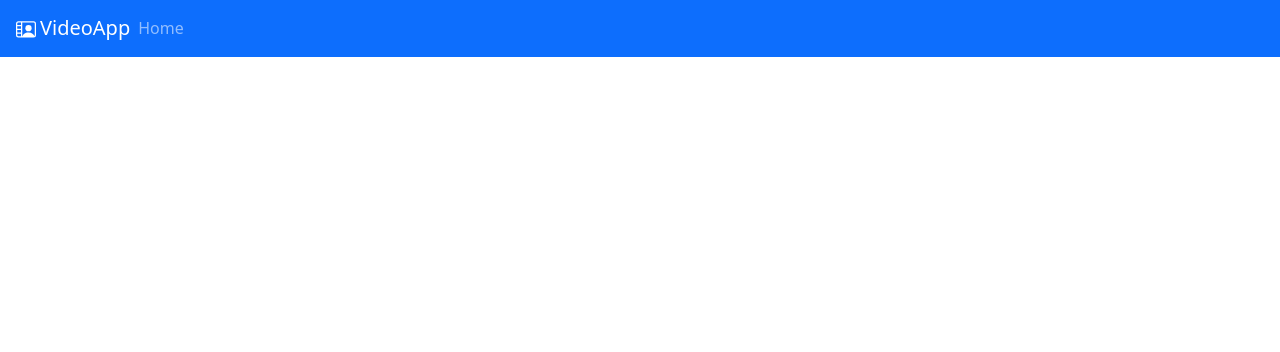
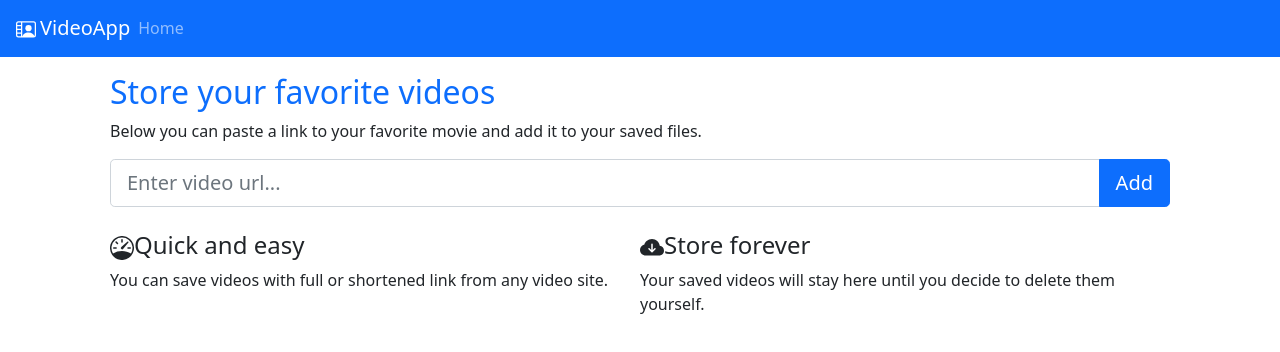
Before and after one commit to swawozny/video-app, a React (Create React App) app: page / in a window 1280 px wide. Shown: the top 352 px of the page. Built offline with nearby package versions, Linux system fonts and the light colour scheme.

Commit message:
Add new video input
Closes #18

- Add search bar
- Add text input and button to confirm
- Add app title and sections with description

```diff
--- a/src/App.tsx
+++ b/src/App.tsx
@@ -1,12 +1,30 @@
 import React from "react";
+import {Route, Routes} from "react-router-dom";
 
 import TopBar from "./modules/TopBar/TopBar";
+import Home from "./pages/Home/Home";
+import pages from "./pages/pages";
 
 import "./App.css";
 
 function App() {
     return (
-        <TopBar/>
+        <>
+            <TopBar/>
+            <Home/>
+            <Routes>
+                {pages.map((page, index) => {
+                    return (
+                        <Route
+                            path={page.path}
+                            element={page.component}
+                            key={"page_" + index}
+                        >
+                        </Route>
+                    );
+                })}
+            </Routes>
+        </>
     );
 }
 
--- /dev/null
+++ b/src/components/SearchBar/Header.tsx
@@ -0,0 +1,18 @@
+import React from "react";
+import {Col} from "reactstrap";
+
+type Props = {
+    title: string;
+    description: string;
+};
+
+const Header: React.FC<Props> = ({title, description}) => {
+    return (
+        <Col>
+            <h2 className="text-primary">{title}</h2>
+            <p>{description}</p>
+        </Col>
+    );
+};
+
+export default Header;
--- /dev/null
+++ b/src/components/SearchBar/InputBox.tsx
@@ -0,0 +1,22 @@
+import React from "react";
+import {Button, Col, Input, InputGroup} from "reactstrap";
+
+type Props = {
+    buttonText: string;
+    inputPlaceHolder: string;
+};
+
+const InputBox: React.FC<Props> = ({buttonText, inputPlaceHolder}) => {
+    return (
+        <Col>
+            <InputGroup size="lg">
+                <Input placeholder={inputPlaceHolder}/>
+                <Button color="primary">
+                    {buttonText}
+                </Button>
+            </InputGroup>
+        </Col>
+    );
+};
+
+export default InputBox;
--- /dev/null
+++ b/src/components/SearchBar/Section.tsx
@@ -0,0 +1,22 @@
+import React from "react";
+import {Col} from "reactstrap";
+
+type Props = {
+    title: string;
+    description: string;
+    icon: JSX.Element;
+};
+
+const Section: React.FC<Props> = ({title, description, icon}) => {
+    return (
+        <Col>
+            <h4>
+                {icon}
+                {title}
+            </h4>
+            <p>{description}</p>
+        </Col>
+    );
+};
+
+export default Section;
--- /dev/null
+++ b/src/modules/SearchBar/SearchBar.tsx
@@ -0,0 +1,44 @@
+import {Container, Row} from "reactstrap";
+import {CloudArrowDownFill, Speedometer} from "react-bootstrap-icons";
+
+import Section from "../../components/SearchBar/Section";
+import Header from "../../components/SearchBar/Header";
+import InputBox from "../../components/SearchBar/InputBox";
+
+const SearchBar = () => {
+    return (
+        <Container>
+            <Row
+                xs="1"
+                className="m-2 p-2"
+            >
+                <Header
+                    title={"Store your favorite videos"}
+                    description={"Below you can paste a link to your favorite movie and add it to your saved files."}
+                />
+                <InputBox
+                    buttonText={"Add"}
+                    inputPlaceHolder={"Enter video url..."}
+                />
+                <Row
+                    xs="1"
+                    md="2"
+                    className="mt-4"
+                >
+                    <Section
+                        title={"Quick and easy"}
+                        description={"You can save videos with full or shortened link from any video site."}
+                        icon={<Speedometer/>}
+                    />
+                    <Section
+                        title={"Store forever"}
+                        description={"Your saved videos will stay here until you decide to delete them yourself."}
+                        icon={<CloudArrowDownFill/>}
+                    />
+                </Row>
+            </Row>
+        </Container>
+    );
+};
+
+export default SearchBar;
--- a/src/pages/Home/Home.tsx
+++ b/src/pages/Home/Home.tsx
@@ -1,6 +1,10 @@
+import SearchBar from "../../modules/SearchBar/SearchBar";
+
 const Home = () => {
     return (
-        <h1>HomePage</h1>
+        <>
+            <SearchBar/>
+        </>
     );
 };
 
```
